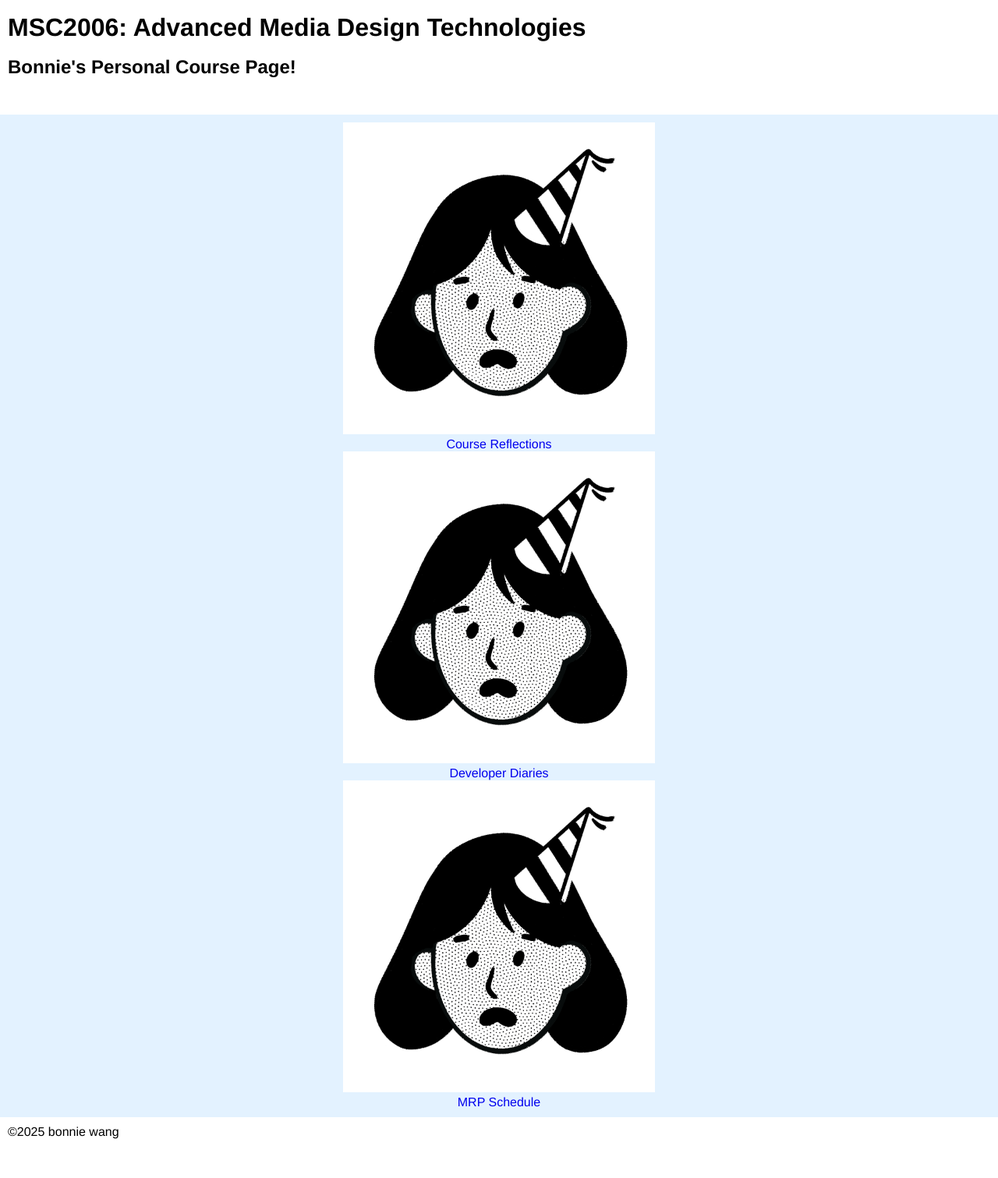
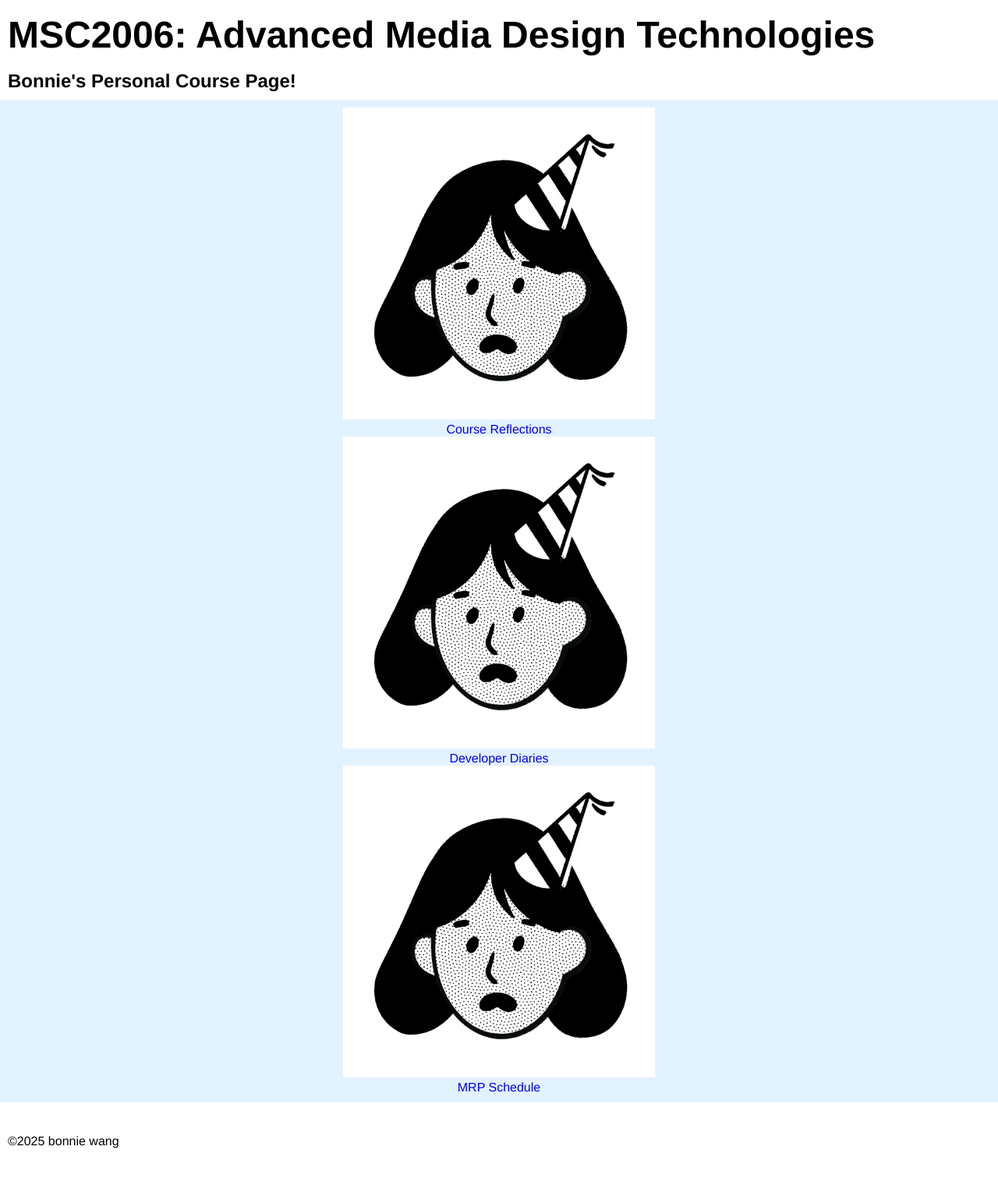
Before and after one commit to bonnieywang/bonnieywang.github.io, a plain HTML site: page index.html in a window 1280 px wide. Shown: the part 97-1608 px from the top of the page at 78% size. Drawn offline with Linux system fonts and the light colour scheme.

Commit message:
edit css

```diff
--- a/styles/style.css
+++ b/styles/style.css
@@ -16,12 +16,20 @@ nav{
 
 header{
     display: flex;
-    height: 120px;
+    height:fit-content;
     padding: 10px;
     flex-direction: column;
     align-items: flex-start;
     flex-shrink: 0;
     align-self: stretch;
+}
+
+h1{
+    font-size: 48px;
+}
+
+h2{
+    font-size: 24px;
 }
 
 main{
@@ -41,9 +49,9 @@ main{
 
 footer{
     display: flex;
-    height: 87px;
+    height: 80px;
     padding: 10px;
-    align-items: flex-start;
+    align-items: center;
     gap: 10px;
     flex-shrink: 0;
     align-self: stretch;
```
